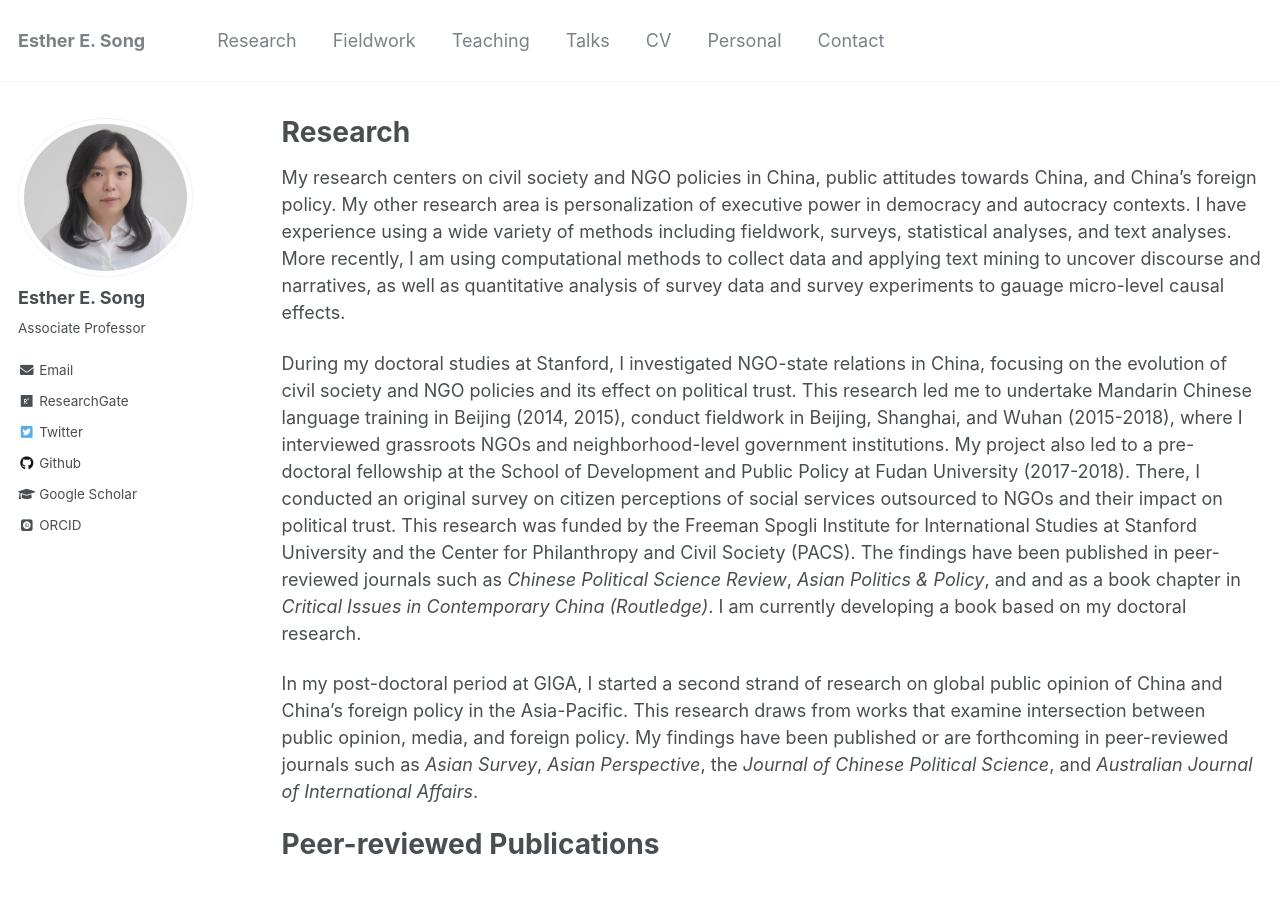
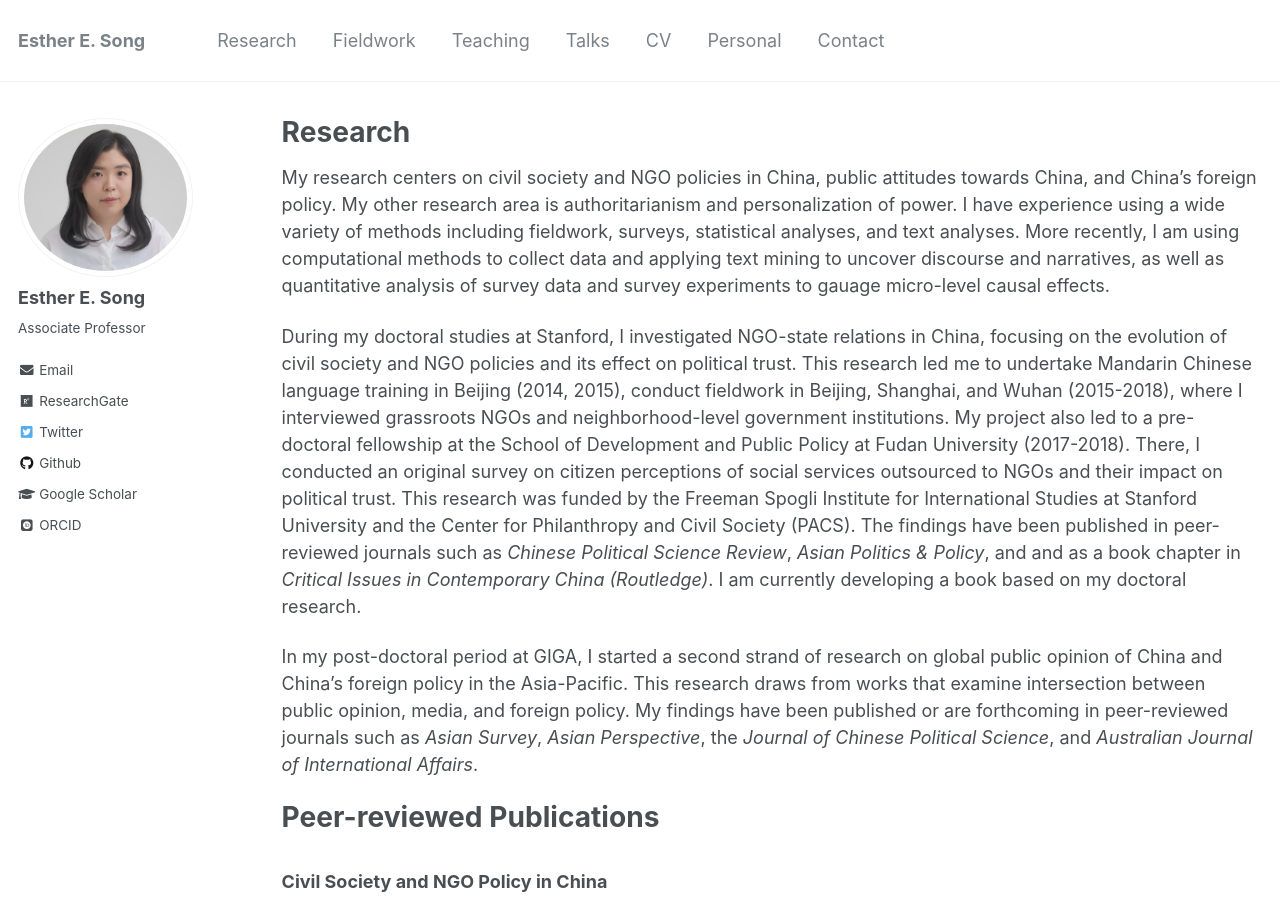
Before and after one commit to ehsong/ehsong.github.io, a Jekyll site: the page built from _pages/research.md, in a window 1280 px wide and 900 px high. Built offline with Jekyll 4.4.1, drawn with Linux system fonts in a browser that asks for light colours; some web fonts are replaced.

Commit message:
Update research.md

```diff
--- a/_pages/research.md
+++ b/_pages/research.md
@@ -6,7 +6,7 @@
 ---
 
 {% include base_path %}
-My research centers on civil society and NGO policies in China, public attitudes towards China, and China's foreign policy. My other research area is personalization of executive power in democracy and autocracy contexts. I have experience using a wide variety of methods including fieldwork, surveys, statistical analyses, and text analyses. More recently, I am using computational methods to collect data and applying text mining to uncover discourse and narratives, as well as quantitative analysis of survey data and survey experiments to gauage micro-level causal effects.
+My research centers on civil society and NGO policies in China, public attitudes towards China, and China's foreign policy. My other research area is authoritarianism and personalization of power. I have experience using a wide variety of methods including fieldwork, surveys, statistical analyses, and text analyses. More recently, I am using computational methods to collect data and applying text mining to uncover discourse and narratives, as well as quantitative analysis of survey data and survey experiments to gauage micro-level causal effects.
 
 During my doctoral studies at Stanford, I investigated NGO-state relations in China, focusing on the evolution of civil society and NGO policies and its effect on political trust. This research led me to undertake Mandarin Chinese language training in Beijing (2014, 2015), conduct fieldwork in Beijing, Shanghai, and Wuhan (2015-2018), where I interviewed grassroots NGOs and neighborhood-level government institutions. My project also led to a pre-doctoral fellowship at the School of Development and Public Policy at Fudan University (2017-2018). There, I conducted an original survey on citizen perceptions of social services outsourced to NGOs and their impact on political trust. This research was funded by the Freeman Spogli Institute for International Studies at Stanford University and the Center for Philanthropy and Civil Society (PACS). The findings have been published in peer-reviewed journals such as *Chinese Political Science Review*, *Asian Politics & Policy*, and and as a book chapter in *Critical Issues in Contemporary China (Routledge)*. I am currently developing a book based on my doctoral research.
 
```
